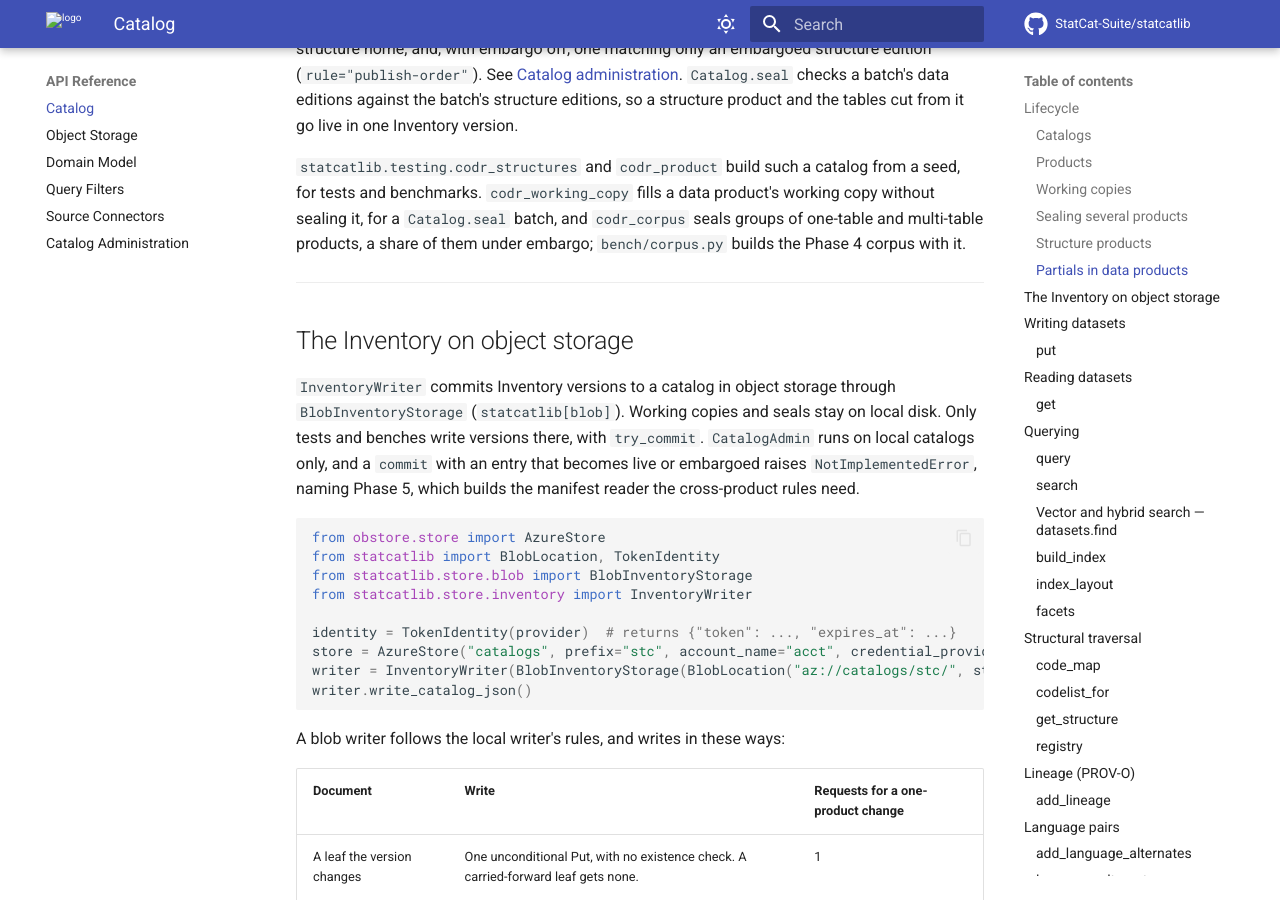
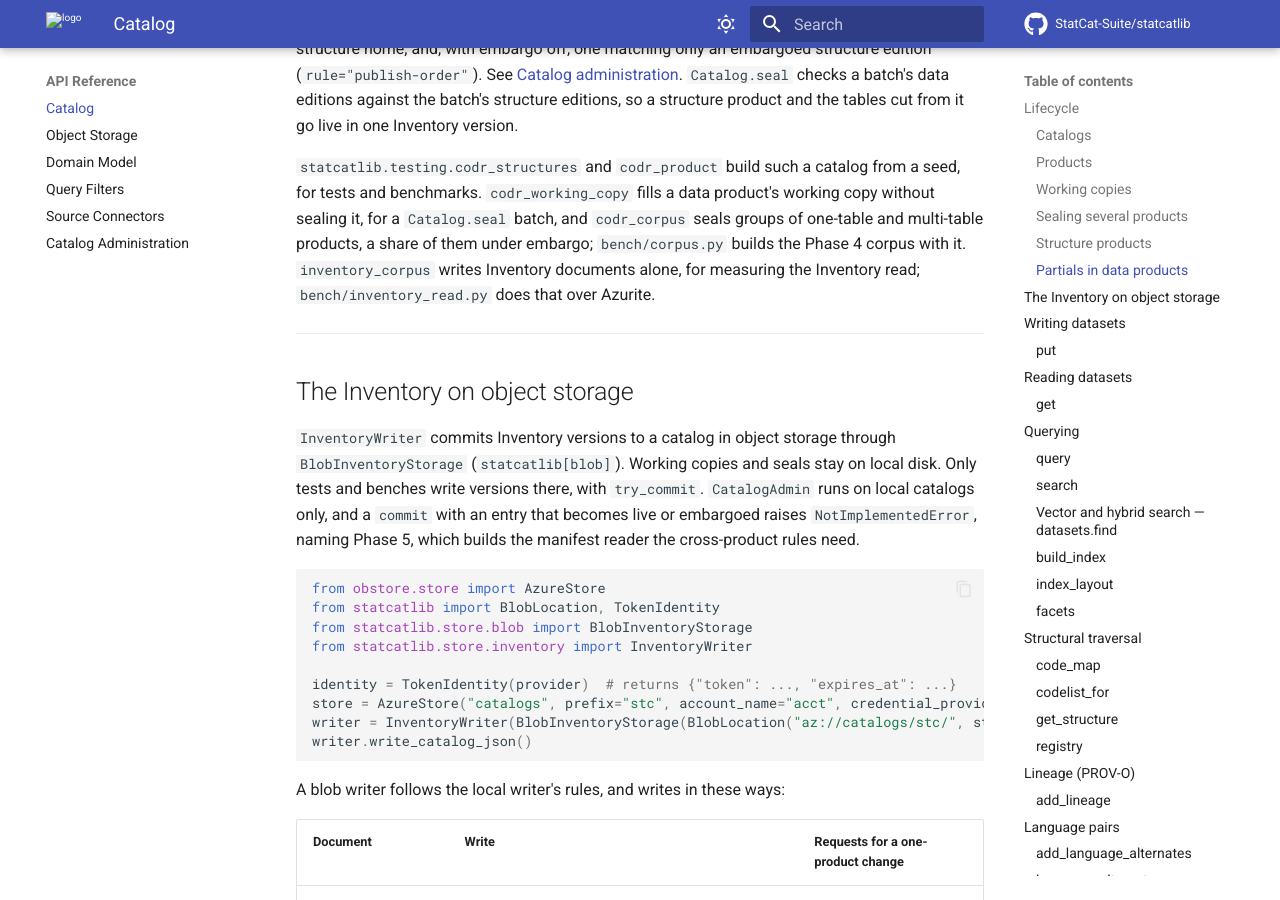
Before and after one commit to StatCat-Suite/statcatlib, an MkDocs documentation site: the page built from docs/api/store.md, in a window 1280 px wide and 900 px high, scrolled down 7221 px. Built offline with MkDocs 1.6.1 and Material for MkDocs 9.7.7, drawn with Linux system fonts in a browser that asks for light colours; comment, search, counter and statistics services are not loaded.

Commit message:
docs: describe inventory_corpus and the Inventory read bench (GH-98)

```diff
--- a/docs/api/store.md
+++ b/docs/api/store.md
@@ -351,6 +351,8 @@ from a seed, for tests and benchmarks. `codr_working_copy` fills a data
 product's working copy without sealing it, for a `Catalog.seal` batch, and
 `codr_corpus` seals groups of one-table and multi-table products, a share of
 them under embargo; `bench/corpus.py` builds the Phase 4 corpus with it.
+`inventory_corpus` writes Inventory documents alone, for measuring the
+Inventory read; `bench/inventory_read.py` does that over Azurite.
 
 ---
 
```
Also changed, not shown: CLAUDE.md (+1 -1 lines), EGM.md (+5 -1 lines), src/statcatlib/EGM.md (+8 -0 lines).
